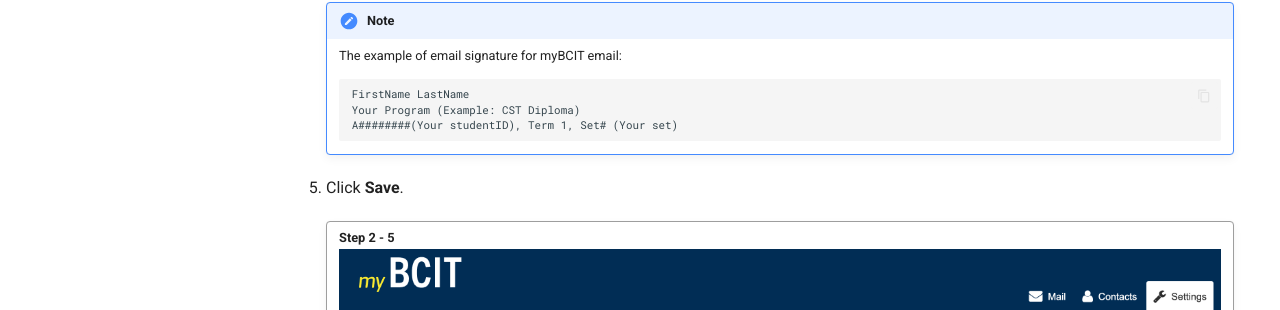
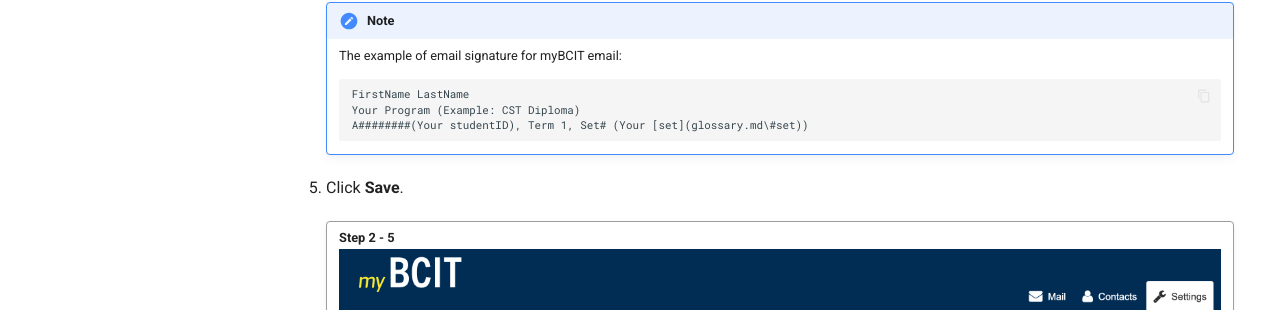
Before and after one commit to TatsunoriMarumo/myBCIT-Guide, an MkDocs documentation site: the page built from docs/setting-up-email.md, in a window 1280 px wide and 900 px high, scrolled down 2446 px. Shown: the part 173-483 px from the top of the window. Built offline with MkDocs 1.6.1 and Material for MkDocs 9.7.7, drawn with Linux system fonts in a browser that asks for light colours; nearby versions of some CDN libraries; emoji names are drawn with the system emoji font; comment, search, counter and statistics services are not loaded.

Commit message:
Add link for set

````diff
--- a/docs/setting-up-email.md
+++ b/docs/setting-up-email.md
@@ -29,11 +29,11 @@
 
 6. Set up forwarding.
 
-    i. In the **Filter Name** box, give a name to your [filter](glossary.md/#filter) (example: Forwarding).
+    i. In the **Filter Name** box, give a name to your [filter](glossary.md\#filter) (example: Forwarding).
 
     ii. Select **All messages** under **For incoming mail**.
 
-    iii. Click on the [drop-down menu](glossary.md/#drop-down-menu) under **...execute the following actions**, and Select **Redirect message to**.
+    iii. Click on the [drop-down menu](glossary.md\#drop-down-menu) under **...execute the following actions**, and Select **Redirect message to**.
 
     iv. In the text-input field to the right, enter the destination email address where you want incoming emails to be forwarded.
 
@@ -63,7 +63,7 @@
         ```
         FirstName LastName
         Your Program (Example: CST Diploma)
-        A########(Your studentID), Term 1, Set# (Your set)
+        A########(Your studentID), Term 1, Set# (Your [set](glossary.md\#set))
 
         ```
 
````
